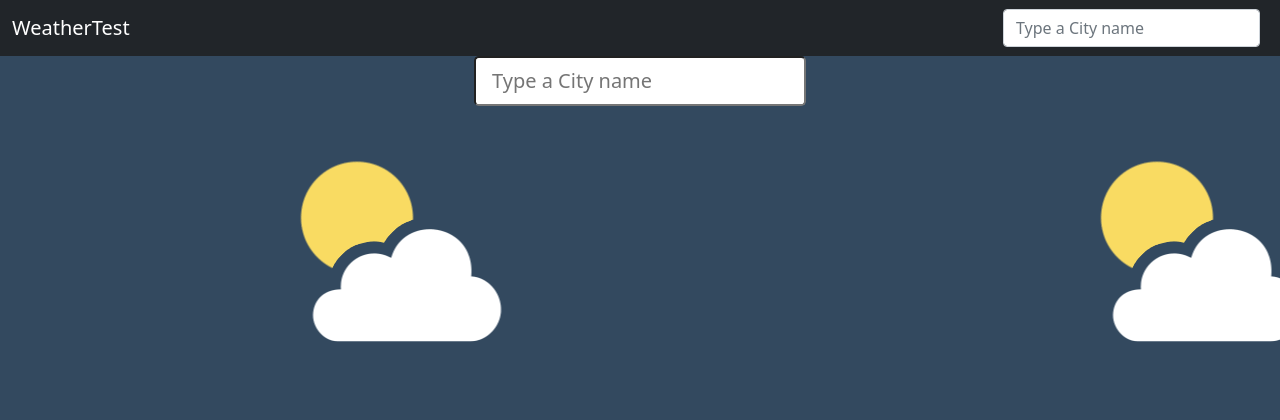
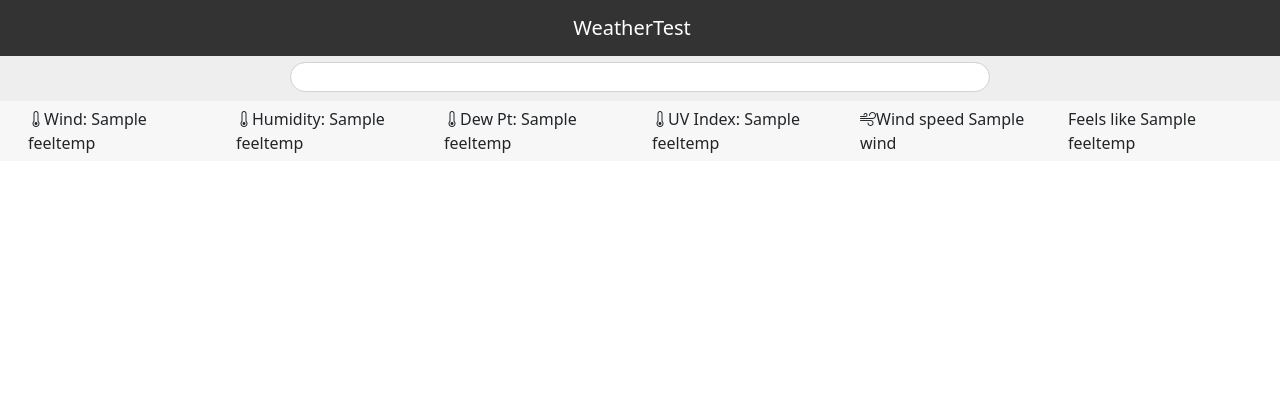
Before and after one commit to wangerion/Flask-Weather, a Flask app: template templates/index.html in a window 1280 px wide. Shown: the top 420 px of the page. Run offline with Flask 2, Linux system fonts and the light colour scheme; the template is opened without the code that fills it: most values are stand-ins (such as "Sample title", 1, 10 or a date in 2020).

Commit message:
Different UI changes

```diff
--- a/app.py
+++ b/app.py
@@ -14,6 +14,6 @@ def home():
     if request.method == 'POST':
         city = request.form.get("city")
         print(cityfinder(city))
-        return render_template("showcase.html", city=cityfinder(city))
+        return render_template("index.html", city=cityfinder(city))
     else:
         return render_template("index.html")
--- a/static/styles.css
+++ b/static/styles.css
@@ -1,3 +1,10 @@
+.navbar-custom {
+    background-color: #333333;
+}
+.navbar-custom .navbar-brand {
+    color: white;
+}
+
 .temptext {
     font-weight: bold;
     font-size: 100px;
@@ -24,6 +31,36 @@
     border-top-right-radius: 2.75px;
 }
 
-body{
-    background-image: url(/static/[GIF]\ Weather.gif);
+.searchheader {
+    background-color: #eeeeee;
+    height: 2.8125rem;
 }
+
+.searchbox {
+    height: 1.875rem;
+    border-radius: 1.56rem;
+    margin: 0.37rem;
+    text-align: center;
+    background-color: #ffffff;
+}
+
+.searchbuttons {
+    background-color: grey;
+    border-radius: .14rem;
+    width: 2.18rem;
+    height: 2.18rem;
+    margin-top: 0.37rem;
+    padding: auto;
+}
+
+@media screen and (min-width: 992px) {
+    .searchbox {
+        width: 700px;
+    }
+}
+
+.finfo {
+    background-color: #f7f7f7;
+    padding-top: 0.37rem;
+    padding-bottom: 00.37rem;
+}
--- a/templates/index.html
+++ b/templates/index.html
@@ -1,12 +1,16 @@
 {% extends "layout.html" %}
 
 {% block body %}
-<div class="container-lg">
-    <div class="d-flex justify-content-center">
-        <form action="/" method="post">
-            <input autocomplete="off" class="form-control-lg" type="text" placeholder="Type a City name" aria-label="Search" name="city">
-        </form>
+    {% if city %}
+    <div class="containter-fluid d-flex justify-content-center finfo">
+        <div class="row mx-3">
+            <div class="col"><i class="bi bi-thermometer"></i>Wind: {{city.feeltemp}}</div>
+            <div class="col"><i class="bi bi-thermometer"></i>Humidity: {{city.feeltemp}}</div>
+            <div class="col"><i class="bi bi-thermometer"></i>Dew Pt: {{city.feeltemp}}</div>
+            <div class="col"><i class="bi bi-thermometer"></i>UV Index: {{city.feeltemp}}</div>
+            <div class="col"><i class="bi bi-wind"></i>Wind speed {{city.wind}}</div>
+            <div class="col">Feels like {{city.feeltemp}}</div>
+        </div>
     </div>
-</div>
-
+    {% endif %}
 {% endblock %}
--- a/templates/layout.html
+++ b/templates/layout.html
@@ -9,16 +9,16 @@
         <title>Test Weather</title>
     </head>
     <body>
-        <nav class="navbar navbar-expand-md navbar-dark bg-dark">
-            <div class="container-fluid">
+        <nav class="navbar navbar-custom">
+            <div class="container d-flex justify-content-center">
                 <a class="navbar-brand" href="/">WeatherTest</a>
-                {% if city %}
-                <form action="/" class="d-flex" method="post">
-                    <input autocomplete="off" class="form-control me-2" type="text" placeholder="Type a City name" aria-label="Search" name="city">
-                </form>
-                {% endif %}
             </div>
         </nav>
+        <div class="containter searchheader d-flex justify-content-center">
+            <form action="/" method="post">
+                <input autocomplete="off" class="form-control searchbox" type="search" aria-label="Search" name="city">
+            </form>
+        </div>
                 {% block body %}{% endblock %}
     </body>
 </html>
```
Also changed, not shown: helpers.py (+17 -6 lines), templates/showcase.html (deleted, +0 -25 lines), 1 other file.
